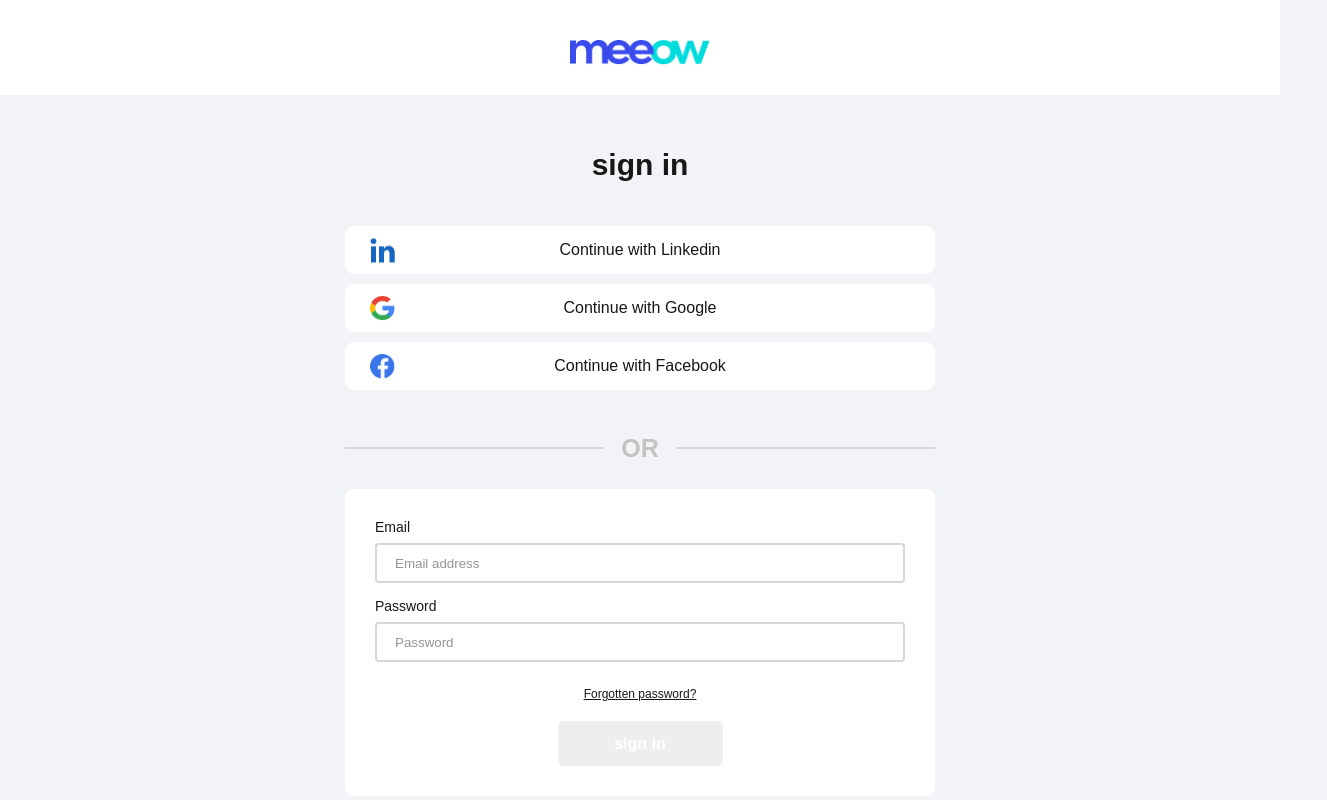
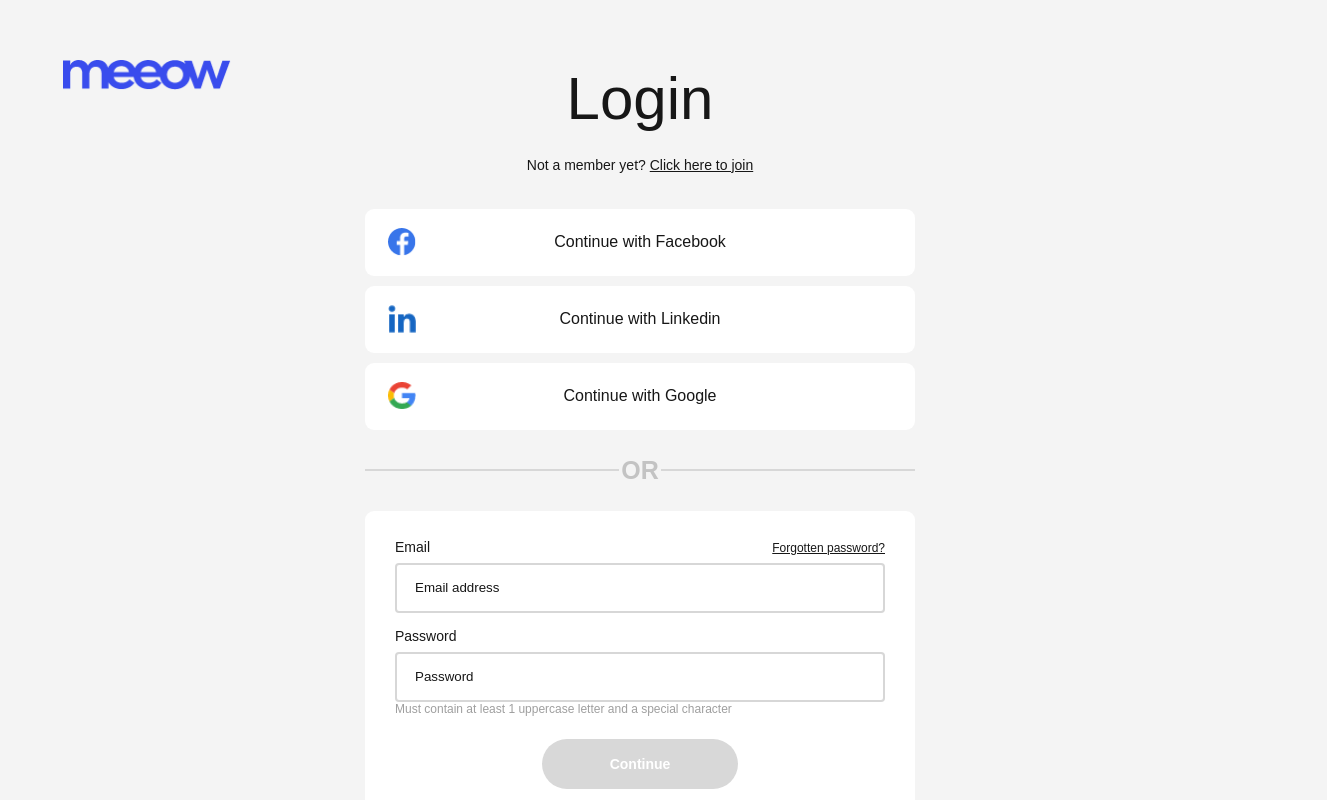
Before and after one commit to maisiemay06/join-login-v, a Vue app: page / in a window 1280 px wide. Shown: the top 800 px of the page, 1327 px wide, since content can reach past the window. Built offline with nearby package versions, Linux system fonts and the light colour scheme; a web font is replaced by a local one.

Commit message:
restyle to match forum

```diff
--- a/src/App.vue
+++ b/src/App.vue
@@ -1,11 +1,29 @@
 <template>
   <nav>
     <a href="https://meeow.com/">
-      <img src="./assets/logo.png" alt="Meeow logo" id="logo" />
+      <img src="./assets/logo-blue.png" alt="Meeow logo" id="logo" />
     </a>
   </nav>
   <div class="container">
     <h2 class="page-title">{{ pageType }}</h2>
+
+    <div class="social-account-already">
+      <div class="spacer"></div>
+      <p>
+        Please log in with the socail account you registered with. <br />
+        Or you may reset your password here.
+      </p>
+      <a href="">&times;</a>
+    </div>
+
+    <p v-if="pageType === 'Login'" class="switch-page">
+      Not a member yet?
+      <a href="" @click.prevent="pageType = 'sign up'">Click here to join</a>
+    </p>
+    <p v-else class="switch-page">
+      Already a member?
+      <a href="" @click.prevent="pageType = 'Login'">Click here to signin</a>
+    </p>
     <SocialSignIn />
     <div class="section-title">
       <span class="line"></span>
@@ -13,13 +31,9 @@
       <span class="line"></span>
     </div>
     <EmailSignIn :pageType="pageType" />
-    <p v-if="pageType === 'sign in'" class="footer">
-      Not a member yet?
-      <a href="" @click.prevent="pageType = 'sign up'">Click here to join</a>
-    </p>
-    <p v-else class="footer">
-      Already a member?
-      <a href="" @click.prevent="pageType = 'sign in'">Click here to signin</a>
+    <p class="footer">
+      Experiencing issues? Click on the speech bubble in the bottom right hand
+      corner
     </p>
   </div>
 </template>
@@ -36,7 +50,7 @@
   },
   data() {
     return {
-      pageType: "sign in",
+      pageType: "Login",
     };
   },
 };
@@ -44,7 +58,7 @@
 
 <style>
 body {
-  background-color: #f2f3f6;
+  background-color: #f4f4f4;
   font-family: sofia-pro, sans-serif;
   font-weight: 400;
   font-style: normal;
@@ -59,34 +73,62 @@
 }
 nav {
   width: 100%;
-  height: 95px;
-  background-color: #fff;
-  position: fixed;
-  top: 0;
-  left: 0;
-  box-sizing: border-box;
-  padding: 40px 0;
+  margin: 60px 0 0 55px;
+  text-align: left;
 }
 #logo {
-  width: 140px;
-  height: 25px;
+  width: 168px;
+  height: 30px;
 }
 .container {
   margin: auto;
   width: 90%;
-  max-width: 590px;
-  margin-top: 148px;
+  max-width: 550px;
+  margin-top: -80px;
   text-align: center;
 }
 .page-title {
-  font-size: 1.875rem;
-  font-weight: 600;
-  margin-bottom: 44px;
+  font-size: 3.75rem;
+  font-weight: 400;
+  margin-bottom: 24px;
+  z-index: 1;
+}
+
+.social-account-already {
+  background-color: #fc4949;
+  color: #fff;
+  display: flex;
+  justify-content: space-between;
+  align-items: center;
+  padding: 0 20px;
+  border-radius: 6px;
+  box-shadow: 0px 1px 3px 0px #000;
+  font-size: 0.938rem;
+  margin-top: -90px;
+  z-index: 10;
+  display: none;
+}
+.social-account-already .spacer {
+  width: 20px;
+}
+.social-account-already a {
+  width: 20px;
+  color: #fff;
+  text-decoration: none;
+  font-weight: 100;
+  font-size: 3rem;
+  margin-top: -8px;
+}
+
+.switch-page,
+.switch-page a {
+  font-size: 0.875rem;
+  color: #171717;
+  margin-bottom: 36px;
 }
 .section-title {
   width: 100%;
-  margin: auto;
-  margin-top: 50px;
+  margin: 32px auto;
   display: flex;
   flex: 1;
   line-height: 1rem;
@@ -102,13 +144,21 @@
   font-weight: 600;
   font-size: 1.563rem;
   color: #c3c3c3;
-  margin: 0 17px;
+  margin: 0 2px;
 }
-.footer,
-.footer a {
-  font-size: 0.875rem;
-  color: #171717;
-  margin-top: 25px;
-  padding-bottom: 50px;
+.footer {
+  font-size: 0.75rem;
+  margin-top: 36px;
+  padding-bottom: 60px;
+}
+
+@media only screen and (max-width: 480px) {
+  nav {
+    text-align: center;
+    margin-left: 0;
+  }
+  .container {
+    margin-top: -30px;
+  }
 }
 </style>
--- a/src/components/EmailSignIn.vue
+++ b/src/components/EmailSignIn.vue
@@ -1,6 +1,9 @@
 <template>
   <div class="email-signin">
     <form action="">
+      <span class="forgot-pass">
+        <a href="">Forgotten password?</a>
+      </span>
       <span class="email-wrapper">
         <label for="email">Email</label>
         <input
@@ -27,6 +30,12 @@
           @focus="showToggle = true"
           @blur="checkPassword"
         />
+        <p
+          id="pass-requirements"
+          :style="passwordInvalid ? { color: '#fa0521' } : { color: '#9f9f9f' }"
+        >
+          Must contain at least 1 uppercase letter and a special character
+        </p>
         <span class="toggle-pass-container">
           <img
             src="..\assets\eye.png"
@@ -70,10 +79,8 @@
           {{ passwordInvalidMsg }}
         </p>
       </span>
-      <span class="forgot-pass">
-        <a href="">Forgotten password?</a>
-      </span>
-      <button :disabled="submitDisabled ? true : false">{{ pageType }}</button>
+
+      <button :disabled="submitDisabled ? true : false">Continue</button>
     </form>
   </div>
 </template>
@@ -92,6 +99,7 @@
 
       passwordInput: "",
       passwordValid: false,
+      passwordInvalid: false,
       passwordInvalidMsg: "",
 
       secPasswordInput: "",
@@ -154,7 +162,7 @@
       return regex.test(password);
     },
     enableButton() {
-      if (this.pageType === "sign in") {
+      if (this.pageType === "Login") {
         if (this.emailValid && this.passwordValid) {
           this.submitDisabled = false;
         } else {
@@ -171,10 +179,10 @@
     checkEmail() {
       if (this.emailInput.length === 0) {
         // if email missing, show missing msg
-        this.emailInvalidMsg = "Email required";
+        this.emailInvalidMsg = "please enter an email address";
       } else if (!this.validateEmail(this.emailInput)) {
         // if email invalid, show invalid msg
-        this.emailInvalidMsg = "Email invalid";
+        this.emailInvalidMsg = "please use a valid email address";
       } else {
         this.emailInvalidMsg = "";
       }
@@ -182,10 +190,12 @@
     checkPassword() {
       if (this.passwordInput.length === 0) {
         // if missing, show missing msg
-        this.passwordInvalidMsg = "Password required";
+        this.passwordInvalidMsg = "please enter a password";
       } else if (!this.validatePassword(this.passwordInput)) {
         // if invalid, show invalid msg
-        this.passwordInvalidMsg = "Password invalid";
+        this.passwordInvalidMsg =
+          "Must contain at least 1 uppercase letter and a special character";
+        this.passwordInvalid = true;
       } else {
         this.passwordInvalidMsg = "";
       }
@@ -193,10 +203,12 @@
     checkSecPassword() {
       if (this.secPasswordInput.length === 0) {
         // if missing, show missing msg
-        this.passwordInvalidMsg = "Password required";
+        this.passwordInvalidMsg = "please enter a password";
+        this.passwordInvalid = false;
       } else if (!this.validatePassword(this.secPasswordInput)) {
         // if invalid, show invalid msg
-        this.passwordInvalidMsg = "Password invalid";
+        this.passwordInvalidMsg =
+          "Must contain at least 1 uppercase letter and a special character";
       } else if (
         this.pageType === "sign up" &&
         this.passwordInput !== this.secPasswordInput
@@ -205,6 +217,7 @@
         this.passwordInvalidMsg = "Passwords don't match";
       } else {
         this.passwordInvalidMsg = "";
+        this.passwordInvalid = false;
       }
     },
   },
@@ -212,6 +225,15 @@
 </script>
 
 <style scoped>
+.forgot-pass {
+  display: block;
+  text-align: right;
+  font-size: 0.75rem;
+  margin-bottom: -16px;
+}
+a {
+  color: #171717;
+}
 .email-signin {
   background-color: #fff;
   width: 100%;
@@ -228,7 +250,7 @@
 }
 input {
   width: 100%;
-  height: 40px;
+  height: 50px;
   box-sizing: border-box;
   padding-left: 18px;
   border: 2px solid #95959560;
@@ -240,7 +262,7 @@
   margin-bottom: 15px;
 }
 input::placeholder {
-  color: #959595;
+  color: #171717;
 }
 input:hover {
   border: 4px solid #171717;
@@ -252,52 +274,53 @@
   flex-wrap: wrap;
 }
 .toggle-pass-container {
-  margin-top: -28px;
+  margin-top: -32px;
   position: relative;
-  left: 490px;
+  left: 450px;
 }
 .toggle-pass-container img {
   z-index: 10;
 }
 
-#invalid-email-msg {
+#pass-requirements {
+  font-size: 0.75rem;
+  margin-top: 0px;
+  margin-bottom: 3px;
+  margin-left: 0;
+}
+.invalid {
   color: #fa0521;
-  font-size: 0.75rem;
-  margin-top: -10px;
-  margin-bottom: -7px;
-  text-align: center;
 }
+
+#invalid-email-msg,
 #invalid-pass-msg {
   color: #fa0521;
   font-size: 0.75rem;
-  margin-top: 5px;
-  margin-bottom: -22px;
-  text-align: center;
-  width: 100%;
+  text-align: left;
 }
 
-.forgot-pass {
-  margin-top: 25px;
-  display: block;
-  text-align: center;
-  font-size: 0.75rem;
+#invalid-email-msg {
+  margin-top: -10px;
+  margin-bottom: 20px;
 }
-a {
-  color: #171717;
+#invalid-pass-msg {
+  margin-top: 5px;
+  width: 100%;
+  margin-bottom: 10px;
 }
 
 button {
-  width: 165px;
-  height: 45px;
+  width: 196px;
+  height: 50px;
   background-color: #3843f1;
   color: #fff;
   border: none;
   outline: none;
-  border-radius: 6px;
+  border-radius: 50px;
   display: block;
   margin: auto;
   margin-top: 20px;
-  font-size: 1rem;
+  font-size: 0.875rem;
   font-weight: 600;
   transition: 0.1s ease-in;
 }
@@ -306,10 +329,10 @@
   cursor: pointer;
 }
 button:disabled {
-  background-color: #eeeeee;
+  background-color: #d8d8d8;
 }
 button:disabled:hover {
-  background-color: #eeeeee;
+  background-color: #d8d8d8;
   cursor: default;
 }
 </style>
--- a/src/components/SocialSignIn.vue
+++ b/src/components/SocialSignIn.vue
@@ -1,5 +1,10 @@
 <template>
   <div class="social-signin">
+    <div class="social-button">
+      <img src="../assets/fb-logo.png" alt="Facebook logo" />
+      <p>Continue with Facebook</p>
+      <div class="spacer"></div>
+    </div>
     <div class="social-button">
       <img src="../assets/li-logo.png" alt="Linkedin logo" />
       <p>Continue with Linkedin</p>
@@ -8,11 +13,6 @@
     <div class="social-button">
       <img src="../assets/g-logo.png" alt="Google logo" />
       <p>Continue with Google</p>
-      <div class="spacer"></div>
-    </div>
-    <div class="social-button">
-      <img src="../assets/fb-logo.png" alt="Facebook logo" />
-      <p>Continue with Facebook</p>
       <div class="spacer"></div>
     </div>
   </div>
@@ -28,29 +28,29 @@
 <style scoped>
 .social-button {
   background-color: #fff;
-  border: none;
+  border: 3px solid transparent;
   outline: none;
   border-radius: 9px;
   width: 100%;
-  height: 48px;
+  height: 67px;
   margin-bottom: 10px;
   display: flex;
   justify-content: space-between;
   align-items: center;
-  padding: 0 25px;
+  padding: 0 20px;
   box-sizing: border-box;
   font-size: 1rem;
   font-weight: 500;
-  transition: 0.1s ease-in;
+  transition: 0.3s ease-in-out;
 }
 img,
 .spacer {
-  width: 25px;
-  height: 25px;
+  width: 28px;
+  height: 28px;
 }
 
 .social-button:hover {
-  background-color: #eeeeee;
   cursor: pointer;
+  border: 3px solid black;
 }
 </style>
```
Also changed, not shown: src/assets/logo-blue.png (added).
